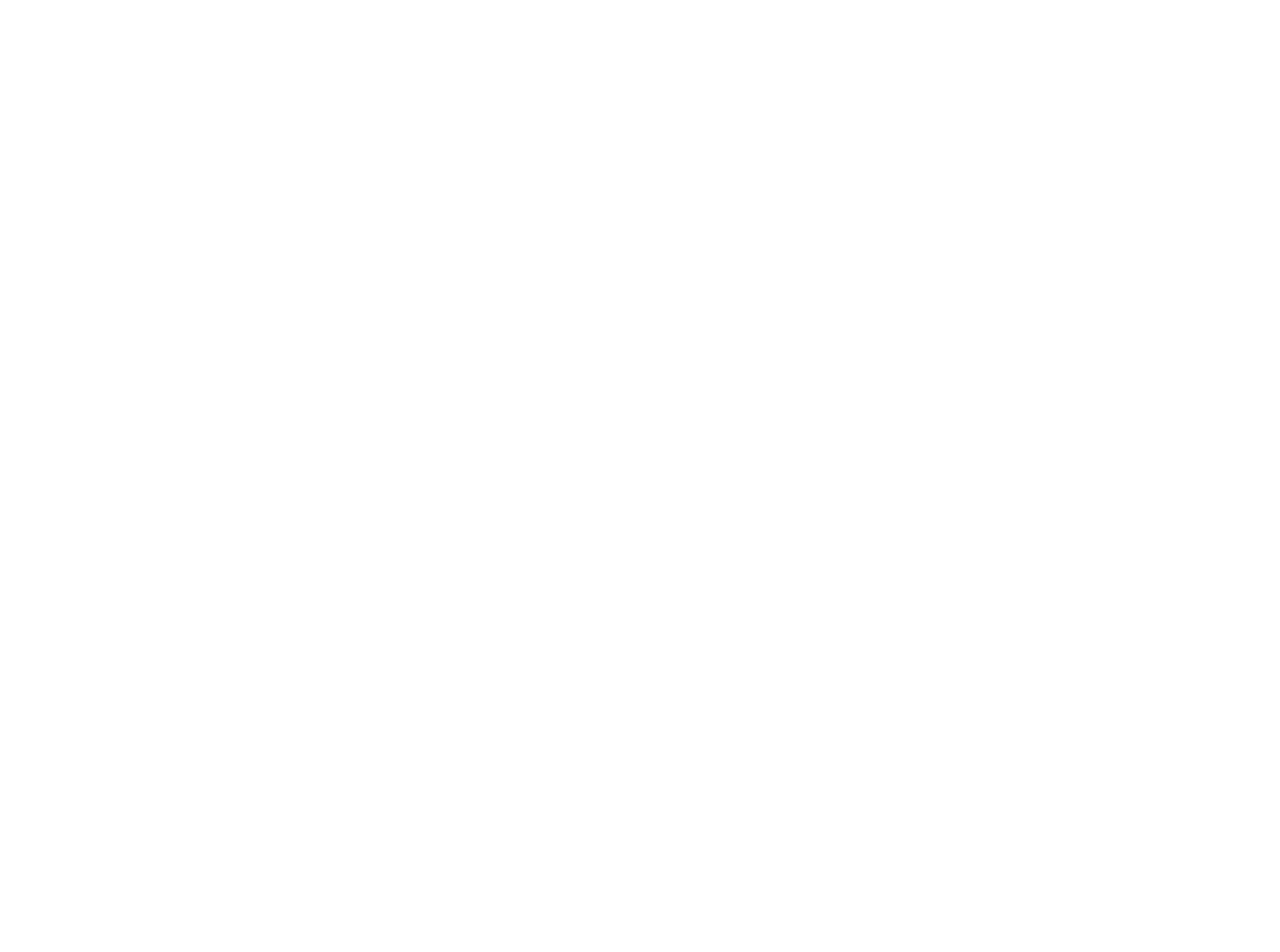
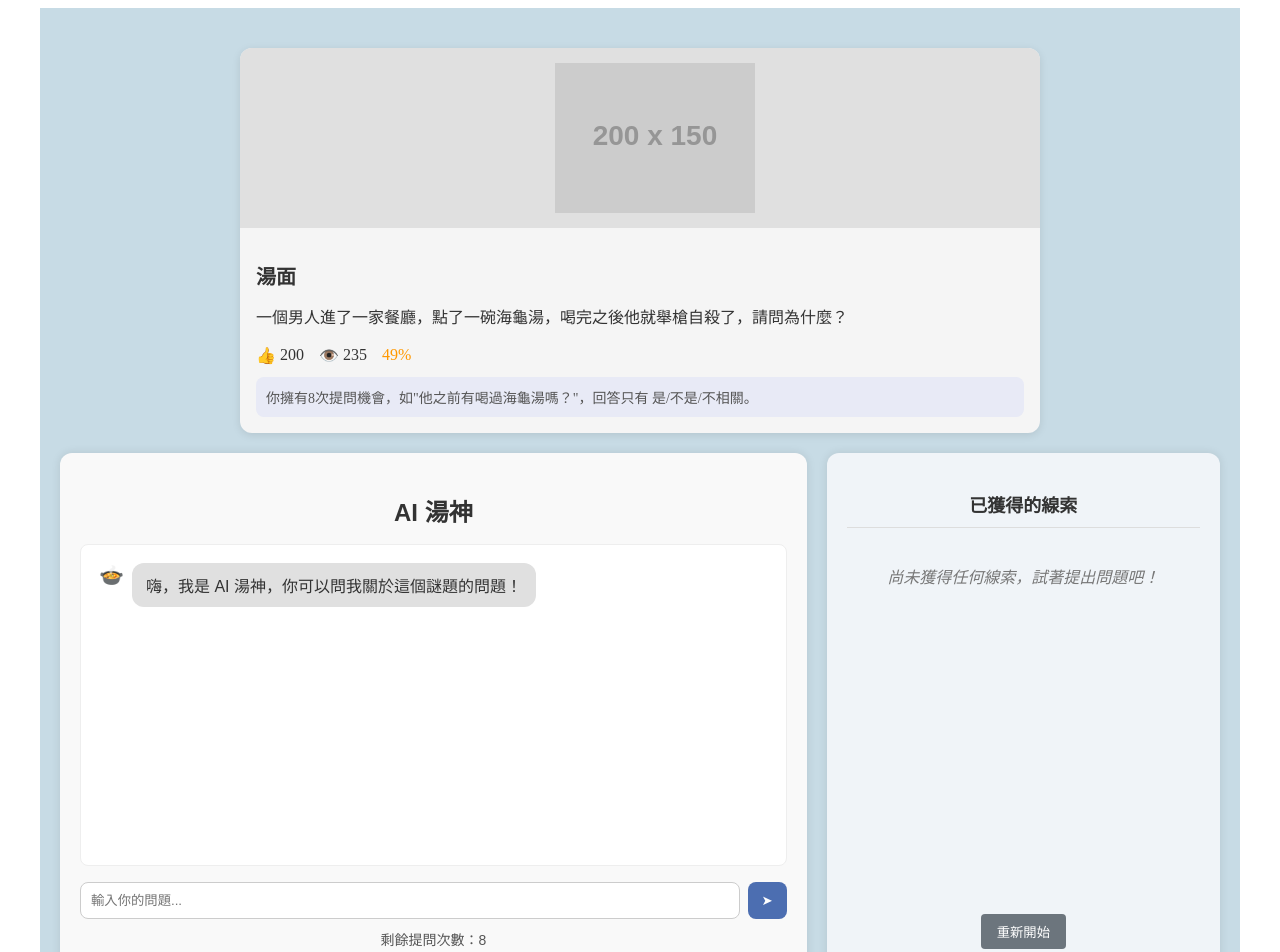
Before and after one commit to frank931023/turtle_soup, a Vue app in the folder frontend/: page /game in a window 1280 px wide. Before the commit this address had no page. Shown: the top 952 px of the page. Before the commit the page ends 800 px from the top, so only its background shows below. Built offline with nearby package versions, Linux system fonts and the light colour scheme.

Commit message:
add game view and routing; update package dependencies

```diff
--- a/frontend/package.json
+++ b/frontend/package.json
@@ -16,9 +16,7 @@
     "frontend": "file:",
     "pinia": "^3.0.2",
     "pinia-plugin-persistedstate": "^4.2.0",
-    "unplugin-auto-import": "^19.1.2",
     "unplugin-element-plus": "^0.10.0",
-    "unplugin-vue-components": "^28.5.0",
     "vue": "^3.5.13",
     "vue-router": "^4.5.0"
   },
@@ -35,6 +33,8 @@
     "prettier": "3.5.3",
     "sass": "^1.87.0",
     "tailwindcss": "^4.1.4",
+    "unplugin-auto-import": "^19.1.2",
+    "unplugin-vue-components": "^28.5.0",
     "vite": "^6.2.4",
     "vite-plugin-vue-devtools": "^7.7.2"
   }
--- a/frontend/src/router/index.js
+++ b/frontend/src/router/index.js
@@ -4,6 +4,7 @@
 import Login from '../views/login/index.vue'
 import Layout from '../views/layout/index.vue'
 import About from '../views/about/index.vue'
+import Game from '../views/game/index.vue'
 
 const routes = [
   {
@@ -21,6 +22,11 @@
     path: '/login',
     name: 'Login',
     component: Login
+  },
+  {
+    path: '/game',
+    name: 'Game',
+    component: Game
   }
 ]
 
--- /dev/null
+++ b/frontend/src/views/game/index.vue
@@ -0,0 +1,418 @@
+<template>
+
+  <div class="game-container">
+    <!-- 題目欄 -->
+    <div class="puzzle-card">
+      <div class="puzzle-image">
+        <img src="https://via.placeholder.com/200x150" alt="謎題圖片">
+      </div>
+      <div class="puzzle-content">
+        <h2 class="puzzle-title">湯面</h2>
+        <p class="puzzle-description">
+          一個男人進了一家餐廳，點了一碗海龜湯，喝完之後他就舉槍自殺了，請問為什麼？
+        </p>
+        <div class="puzzle-stats">
+          <span class="like"><span class="thumb">👍</span> 200</span>
+          <span class="views"><span class="eye">👁️</span> 235</span>
+          <span class="solve-rate">49%</span>
+        </div>
+        <div class="puzzle-hint">
+          你擁有8次提問機會，如"他之前有喝過海龜湯嗎？"，回答只有 是/不是/不相關。
+        </div>
+      </div>
+    </div>
+
+    <div class="content-wrapper">
+      <!-- 左側聊天區域 -->
+      <div class="chat-container">
+        <h2 class="title">AI 湯神</h2>
+
+        <div class="chat-box">
+          <div
+            v-for="(msg, index) in messages"
+            :key="index"
+            :class="['message', msg.from === 'user' ? 'user' : 'ai']"
+          >
+            <span class="icon">{{ msg.from === 'user' ? '🐢' : '🍲' }}</span>
+            <span class="text">{{ msg.text }}</span>
+          </div>
+        </div>
+
+        <div class="input-box">
+          <input
+            v-model="input"
+            @keyup.enter="sendMessage"
+            placeholder="輸入你的問題..."
+            :disabled="usedQuestions >= 8"
+          />
+          <button @click="sendMessage" :disabled="usedQuestions >= 8">➤</button>
+        </div>
+        <div class="question-count" v-if="usedQuestions < 8">
+          剩餘提問次數：{{ 8 - usedQuestions }}
+        </div>
+        <div class="question-count used-all" v-else>
+          已用完所有提問次數
+        </div>
+      </div>
+
+      <!-- 右側資訊欄位 -->
+      <div class="info-panel">
+        <h3 class="info-title">已獲得的線索</h3>
+        <div class="clues-container">
+          <div v-if="clues.length === 0" class="no-clues">
+            尚未獲得任何線索，試著提出問題吧！
+          </div>
+          <div v-else class="clue-list">
+            <div v-for="(clue, index) in clues" :key="index" class="clue-item">
+              <div class="clue-question">Q: {{ clue.question }}</div>
+              <div class="clue-answer" :class="clue.answer">A: {{ clue.answer }}</div>
+            </div>
+          </div>
+        </div>
+        <div class="info-footer">
+          <button @click="resetGame" class="reset-btn">重新開始</button>
+        </div>
+      </div>
+    </div>
+  </div>
+</template>
+
+<script setup>
+import { ref } from 'vue'
+
+const input = ref('')
+const messages = ref([
+  { from: 'ai', text: '嗨，我是 AI 湯神，你可以問我關於這個謎題的問題！' }
+])
+
+// 用於追蹤已使用的提問次數
+const usedQuestions = ref(0)
+
+// 儲存有用的線索資訊
+const clues = ref([])
+
+const sendMessage = () => {
+  const question = input.value.trim()
+  if (!question || usedQuestions.value >= 8) return
+
+  // 增加已使用的提問次數
+  usedQuestions.value++
+
+  messages.value.push({ from: 'user', text: question })
+
+  // 模擬回答邏輯
+  let answer = ''
+  if (question.includes('喝過海龜湯')) {
+    answer = '是'
+  } else if (question.includes('認識餐廳老闆')) {
+    answer = '不是'
+  } else if (question.includes('有家人')) {
+    answer = '不相關'
+  } else {
+    answer = ['是', '不是', '不相關'][Math.floor(Math.random() * 3)]
+  }
+
+  // 儲存問答作為線索
+  clues.value.push({
+    question,
+    answer
+  })
+
+  setTimeout(() => {
+    messages.value.push({ from: 'ai', text: answer })
+  }, 600)
+
+  input.value = ''
+}
+
+// 重置遊戲的函數
+const resetGame = () => {
+  usedQuestions.value = 0
+  clues.value = []
+  messages.value = [
+    { from: 'ai', text: '嗨，我是 AI 湯神，你可以問我關於這個謎題的問題！' }
+  ]
+}
+</script>
+
+<style scoped>
+/* 容器布局 */
+.game-container {
+  max-width: 1200px;
+  margin: 0 auto;
+  padding: 20px;
+  background-color: #C7DBE5;
+}
+
+.content-wrapper {
+  display: flex;
+  gap: 20px;
+  margin-top: 20px;
+}
+
+/* 題目欄樣式 */
+.puzzle-card {
+  max-width: 800px;
+  margin: 20px auto;
+  background: #f5f5f5;
+  border-radius: 12px;
+  overflow: hidden;
+  box-shadow: 0 2px 8px rgba(0,0,0,0.1);
+  display: flex;
+  flex-direction: column;
+}
+
+.puzzle-image {
+  width: 100%;
+  display: flex;
+  justify-content: center;
+  background: #e0e0e0;
+  padding: 15px;
+}
+
+.puzzle-image img {
+  max-width: 200px;
+  max-height: 200px;
+}
+
+.puzzle-content {
+  padding: 16px;
+}
+
+.puzzle-title {
+  font-size: 20px;
+  font-weight: bold;
+  margin-bottom: 8px;
+}
+
+.puzzle-description {
+  margin-bottom: 16px;
+  line-height: 1.5;
+}
+
+.puzzle-stats {
+  display: flex;
+  gap: 15px;
+  margin-bottom: 12px;
+}
+
+.puzzle-hint {
+  background: #e8eaf6;
+  padding: 10px;
+  border-radius: 8px;
+  font-size: 14px;
+  color: #555;
+}
+
+.like, .views {
+  display: flex;
+  align-items: center;
+  gap: 4px;
+}
+
+.thumb, .eye {
+  font-size: 16px;
+}
+
+.solve-rate {
+  color: #ff9800;
+}
+
+/* 聊天容器樣式 */
+.chat-container {
+  flex: 2;
+  padding: 20px;
+  font-family: sans-serif;
+  background: #f9f9f9;
+  border-radius: 12px;
+  box-shadow: 0 0 10px rgba(0,0,0,0.1);
+}
+
+.title {
+  text-align: center;
+  margin-bottom: 16px;
+}
+
+.chat-box {
+  height: 300px;
+  overflow-y: auto;
+  margin-bottom: 16px;
+  padding: 10px;
+  border: 1px solid #eee;
+  border-radius: 8px;
+  background: #fff;
+}
+
+.message {
+  display: flex;
+  align-items: flex-start;
+  margin: 8px 0;
+}
+
+.message.user {
+  justify-content: flex-end;
+}
+
+.message.ai {
+  justify-content: flex-start;
+}
+
+.message .icon {
+  font-size: 20px;
+  margin: 0 8px;
+}
+
+.message .text {
+  max-width: 70%;
+  padding: 10px 14px;
+  border-radius: 12px;
+  background: #e0e0e0;
+  white-space: pre-wrap;
+}
+
+.message.user .text {
+  background: #d1ecf1;
+}
+
+.input-box {
+  display: flex;
+  gap: 8px;
+}
+
+input {
+  flex: 1;
+  padding: 10px;
+  border: 1px solid #ccc;
+  border-radius: 8px;
+}
+
+button {
+  padding: 0 14px;
+  border: none;
+  background: #4C6EB1;
+  color: white;
+  border-radius: 8px;
+  cursor: pointer;
+}
+
+button:hover {
+  background: #2c4a85;
+}
+
+button:disabled {
+  background: #cccccc;
+  cursor: not-allowed;
+}
+
+.question-count {
+  text-align: center;
+  margin-top: 10px;
+  color: #555;
+  font-size: 14px;
+}
+
+.used-all {
+  color: #ff5252;
+}
+
+/* 右側資訊欄位樣式 */
+.info-panel {
+  flex: 1;
+  background: #f0f4f8;
+  border-radius: 12px;
+  padding: 20px;
+  box-shadow: 0 0 10px rgba(0,0,0,0.1);
+  display: flex;
+  flex-direction: column;
+}
+
+.info-title {
+  text-align: center;
+  margin-bottom: 16px;
+  color: #333;
+  font-size: 18px;
+  padding-bottom: 10px;
+  border-bottom: 1px solid #ddd;
+}
+
+.clues-container {
+  flex: 1;
+  overflow-y: auto;
+}
+
+.no-clues {
+  color: #777;
+  text-align: center;
+  padding: 20px 0;
+  font-style: italic;
+}
+
+.clue-list {
+  display: flex;
+  flex-direction: column;
+  gap: 10px;
+}
+
+.clue-item {
+  background: white;
+  padding: 12px;
+  border-radius: 8px;
+  box-shadow: 0 1px 3px rgba(0,0,0,0.1);
+}
+
+.clue-question {
+  font-weight: bold;
+  margin-bottom: 6px;
+}
+
+.clue-answer {
+  padding: 4px 8px;
+  border-radius: 4px;
+  display: inline-block;
+}
+
+.clue-answer.是 {
+  background-color: #d4edda;
+  color: #155724;
+}
+
+.clue-answer.不是 {
+  background-color: #f8d7da;
+  color: #721c24;
+}
+
+.clue-answer.不相關 {
+  background-color: #fff3cd;
+  color: #856404;
+}
+
+.info-footer {
+  margin-top: 16px;
+  display: flex;
+  justify-content: center;
+}
+
+.reset-btn {
+  background: #6c757d;
+  color: white;
+  padding: 8px 16px;
+  border-radius: 4px;
+  cursor: pointer;
+}
+
+.reset-btn:hover {
+  background: #5a6268;
+}
+
+/* 響應式設計 */
+@media (max-width: 768px) {
+  .content-wrapper {
+    flex-direction: column;
+  }
+
+  .info-panel {
+    margin-top: 20px;
+    height: 300px;
+  }
+}
+</style>
```
Also changed, not shown: 2 other files (tests, documents, lock files or other folders).
